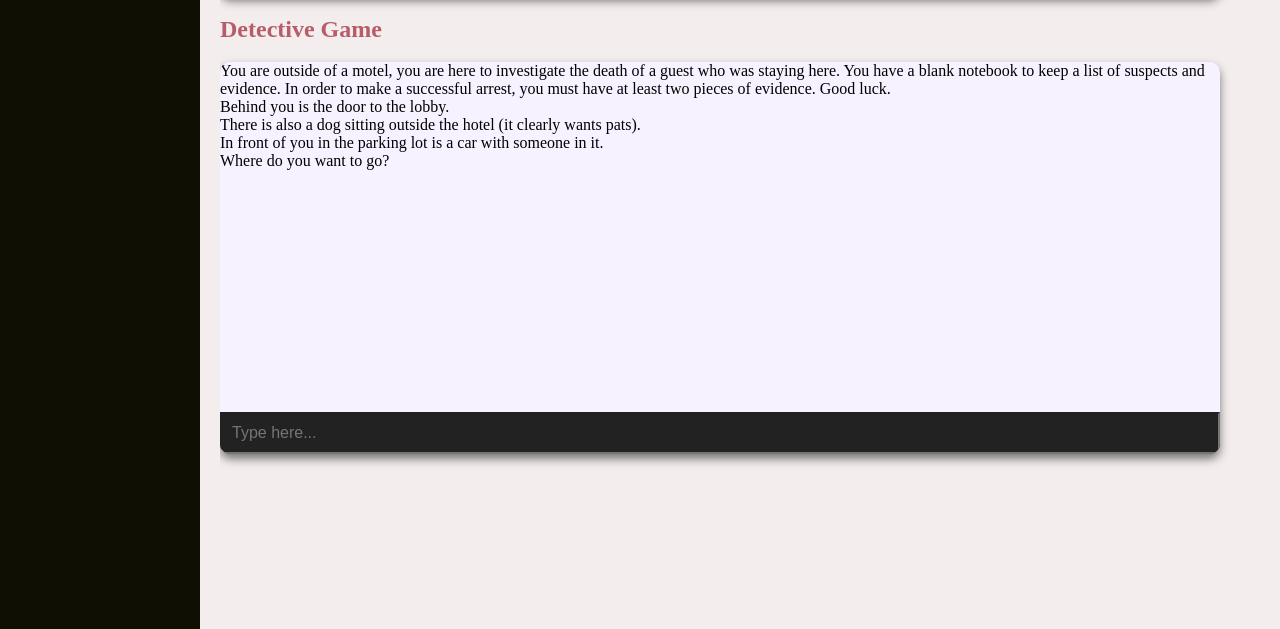
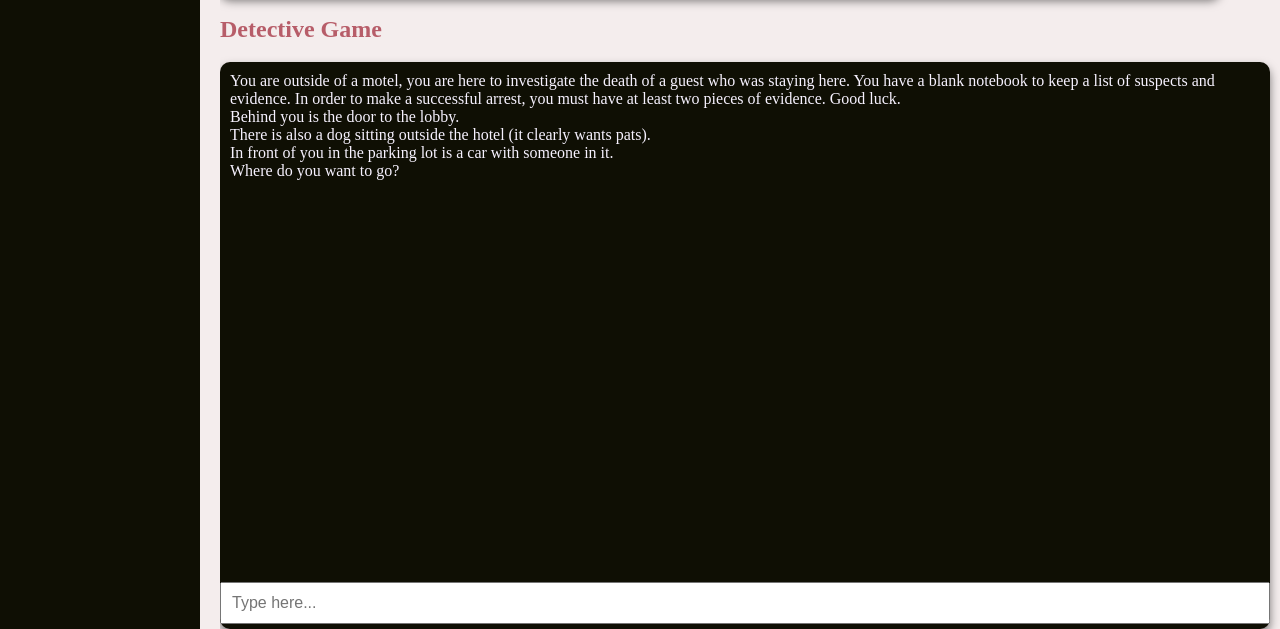
Before and after one commit to possumgod/possumgod.github.io, a PHP site: page /personal.html in a window 1280 px wide. Shown: the part 1324-1953 px from the top of the page. Run offline with PHP 8.4, Linux system fonts and the light colour scheme.

Commit message:
updated favicon and logo (ty bea), updated resume, added personalized linkedin

```diff
--- a/header.js
+++ b/header.js
@@ -28,7 +28,7 @@ document.writeln(' \
                         <a href="personal.html">Personal</a> \
                     </td> \
                     <td> \
-                        <a href="https://www.linkedin.com/in/devlin-gallagher" target="_blank">LinkedIn</a> \
+                        <a href="mylinkedin.html">LinkedIn</a> \
                     </td> \
                     <td> \
                         <a href="/Files/DevlinGallagher_Resume.pdf" download>Resume</a> \
@@ -41,8 +41,6 @@ document.writeln(' \
             </table> \
         </header> \
 ')
-
-// stack overflow for general content
 
 // Find all h3 and h3 on the page, in doc order
 document.addEventListener("DOMContentLoaded", function() {
--- a/personal.html
+++ b/personal.html
@@ -154,11 +154,10 @@
 
         <h2 id="DGame">Detective Game</h2>
 
-        <div class="video-card card" style="flex-wrap: wrap;">
+        <div class="game-card card" style="flex-wrap: wrap;">
             <div id="output"></div>
             <input id="input" type="text" placeholder="Type here..." autocomplete="off">
         </div>
-
     </div>
     </body>
 </html>
--- a/style.css
+++ b/style.css
@@ -1,6 +1,9 @@
 :root {
     --menu-color: rgb(15, 15, 4);
-    --card-color: rgb(0, 0, 0);
+    --card-bkgrd-color: rgb(247, 242, 255);
+    --bkgrd-color: rgb(244, 237, 237);
+    --widget-bdr-color:  rgb(190, 190, 190);
+    --nav-link-color: rgb(164, 140, 195);
     --img-z: 0
 }
 
@@ -16,7 +19,7 @@ header {
 
 body {
     overflow: hidden;
-    background-color: rgb(244, 237, 237);
+    background-color: var(--bkgrd-color);
     box-sizing: border-box;
 }
 
@@ -31,12 +34,12 @@ body {
 }
 
 ::-webkit-scrollbar {
-    background: rgb(247, 242, 255);
+    background: var(--card-bkgrd-color);
     margin-top: 185px;
 }
 
 ::-webkit-scrollbar-thumb {
-    background: rgb(164, 140, 195);
+    background: var(--nav-link-color);
     border-radius: 10px;
 }
 
@@ -50,7 +53,6 @@ body {
 }
 
 header h1 {
-    color: rgb(98, 168, 124);
     font-weight: bold;
     font-size: 48px;
 }
@@ -63,7 +65,7 @@ header a {
 }
 
 header a:hover {
-    color: rgb(164, 140, 195);
+    color: var(--nav-link-color);
 }
 
 .active {
@@ -133,7 +135,7 @@ figcaption {
     display: block;
     margin-left: auto;
     margin-right: auto;
-    border: 1px solid rgb(190, 190, 190);
+    border: 1px solid var(--widget-bdr-color);
     position: relative;
     width: 80%;
     max-width: 730px;
@@ -142,7 +144,7 @@ figcaption {
 }
 
 #network_legend {
-    border: 1px solid rgb(190, 190, 190);
+    border: 1px solid var(--widget-bdr-color);
     position: absolute;
     height: 40%;
     float: right;
@@ -184,7 +186,7 @@ figcaption {
 }
 
 .prof_nav a {
-    color: rgb(164, 140, 195);
+    color: var(--nav-link-color);
 }
 
 .main_info {
@@ -206,7 +208,7 @@ figcaption {
 }
 
 .card {
-    background: rgb(247, 242, 255);
+    background: var(--card-bkgrd-color);
     border-radius: 10px;
     overflow: hidden;
     box-shadow: 0px 5px 10px rgba(0, 0, 0, 0.5);
@@ -280,9 +282,19 @@ figcaption {
     overflow-y: auto;
 }
 
+.game-card {
+    display: flex;
+    width: 100%;
+    max-height: max-content;
+    padding-bottom: 5px;
+    background: var(--menu-color);
+    color: var(--card-bkgrd-color);
+}
+
 #output {
     width: 100%;
-    height: 350px;
+    height: 500px;
+    padding: 10px;
     object-fit: cover;
     text-decoration: none;
     overflow-y: auto;
@@ -292,6 +304,4 @@ figcaption {
     width: 100%;
     padding: 10px;
     font-size: 1rem;
-    background: #222;
-    color: #fff;
 }
```
Also changed, not shown: mylinkedin.html (added, +16 -0 lines), images/favicon.png, images/logo.png, 2 other files.
